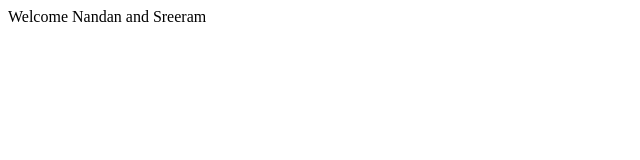
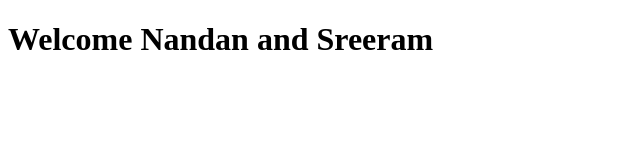
Before and after one commit to TogetherBuilds/collaboration-crap, a plain HTML site: page index.html in a window 1280 px wide. Shown: the whole page, without its empty margins (0-640 px from the left). Drawn offline with Linux system fonts and the light colour scheme.

Commit message:
Added h1 tag
Changed body line to h1 tag

```diff
--- a/index.html
+++ b/index.html
@@ -7,6 +7,6 @@
 		<title>Collaboration Crap</title>
 	</head>
 	<body>
-		Welcome Nandan and Sreeram
+		<h1>Welcome Nandan and Sreeram</h1>
 	</body>
 </html>
```
